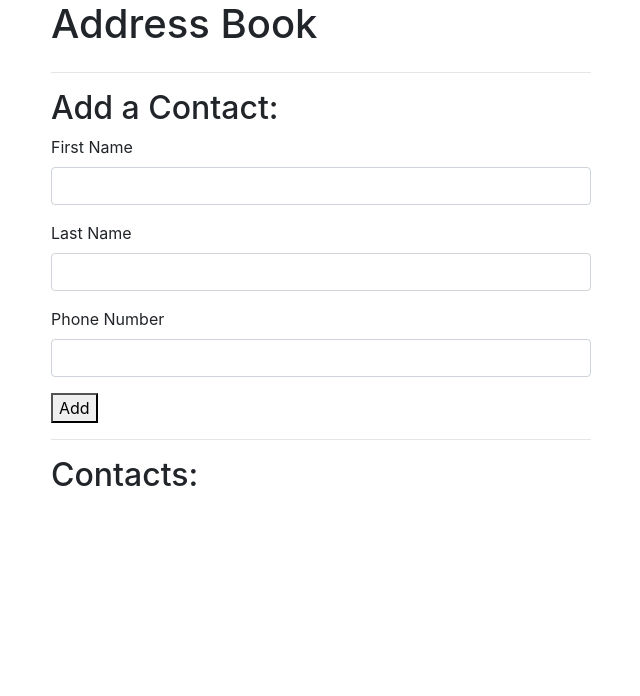
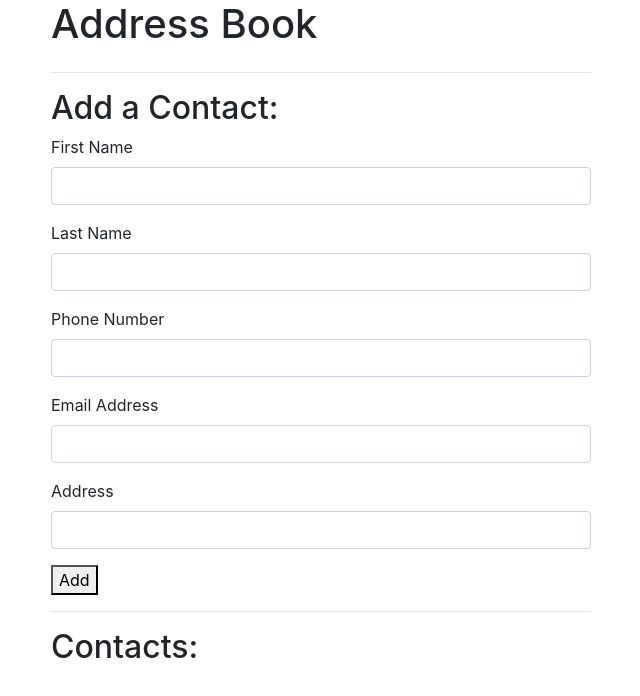
Before and after one commit to besure94/address-book, a plain HTML site: page index.html in a window 1280 px wide. Shown: the whole page, without its empty margins (34-674 px from the left). Drawn offline with Linux system fonts and the light colour scheme.

Commit message:
Add new forms for email address and physical address. Add span classes for email address and physical address.

```diff
--- a/index.html
+++ b/index.html
@@ -28,6 +28,16 @@
 							<label for="new-phone-number">Phone Number</label>
 							<input type="text" class="form-control" id="new-phone-number" name="new-phone-number">
 						</div>
+
+						<div class="form-group">
+							<label for="new-email-address">Email Address</label>
+							<input type="text" class="form-control" id="new-email-address" name="new-email-address">
+						</div>
+
+						<div class="form-group">
+							<label for="new-physical-address">Address</label>
+							<input type="text" class="form-control" id="new-physical-address" name="new-physical-address">
+						</div>
 						<button type="submit">Add</button>
 					</form>
 					<hr>
@@ -41,6 +51,8 @@
 						<p>First Name: <span class="first-name"></span></p>
 						<p>Last Name: <span class="last-name"></span></p>
 						<p>Phone Number: <span class="phone-number"></span></p>
+						<p>Email Address: <span class="email-address"></span></p>
+						<p>Physical Address: <span class="physical-address"></span></p>
 						<button class="btn-primary delete" type="button">Delete</button>
 					</div>
 				</div>
```
